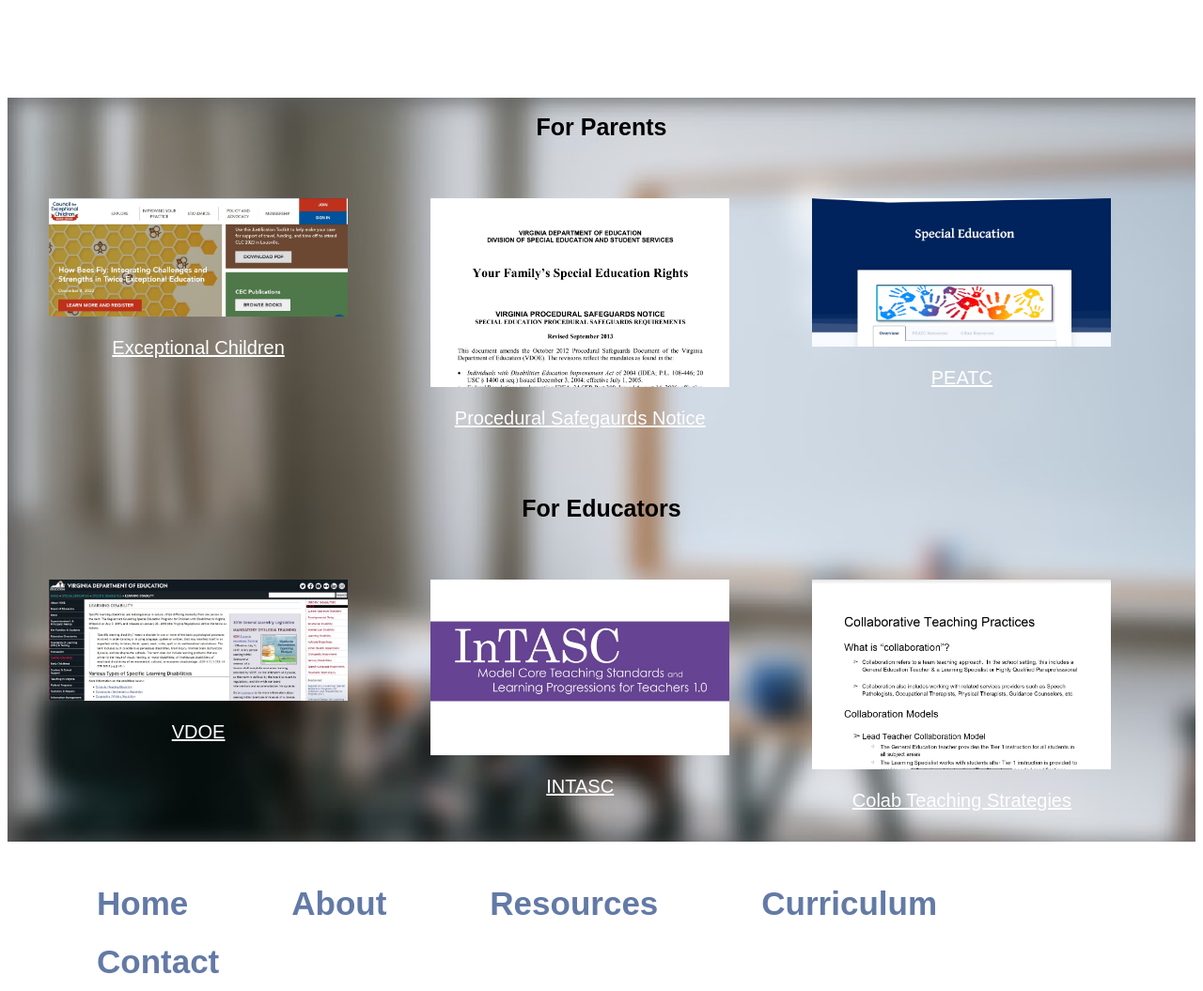
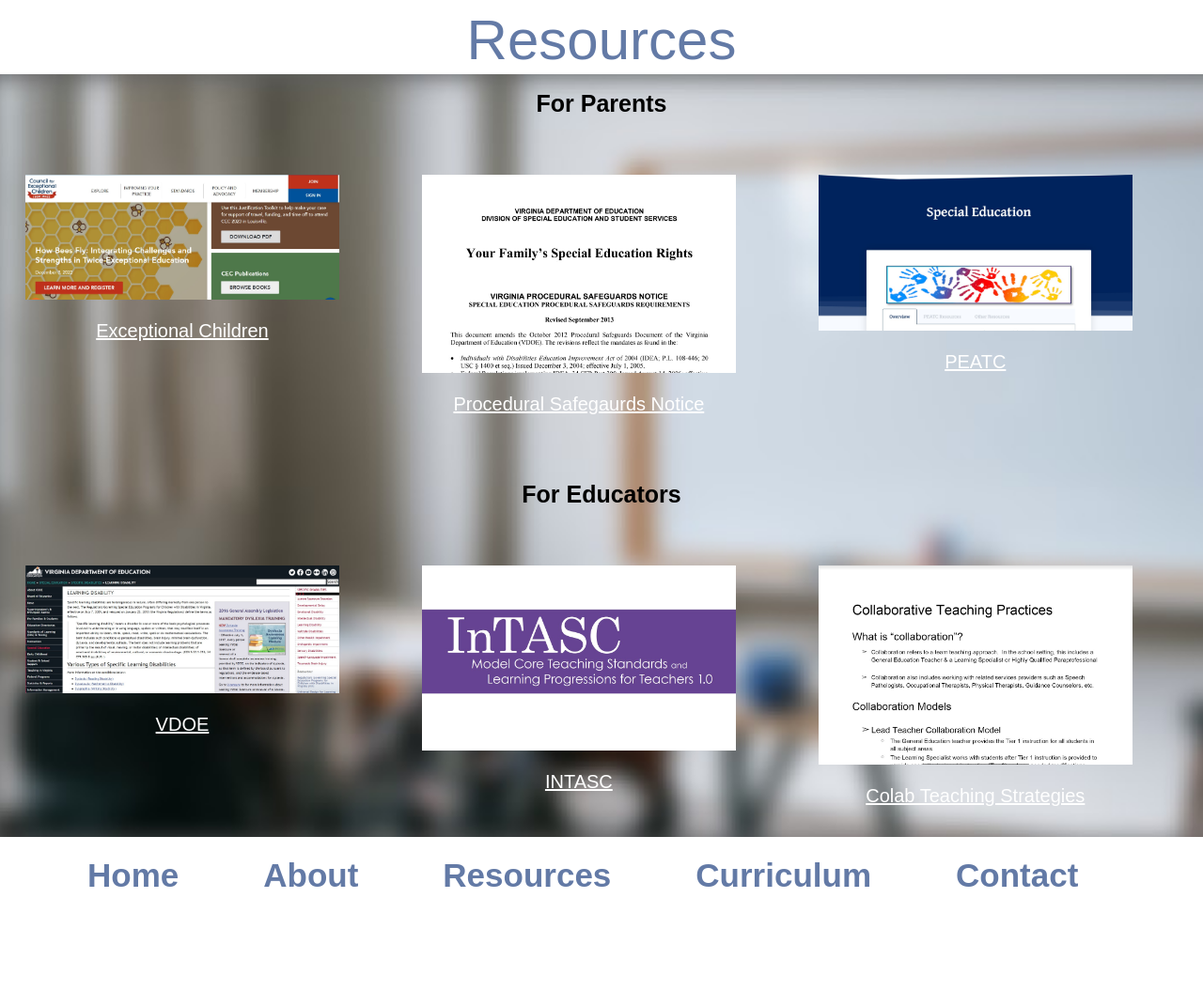
Before and after one commit to eas28797/rachel-franks-website, a plain HTML site: page resources.html in a window 1280 px wide. Shown: the whole page at 94% size. After the commit the page ends 963 px from the top, so only its background shows below. Drawn offline with Linux system fonts and the light colour scheme; files that its build step writes are made by us from their sources; a web font is replaced by a local one.

Commit message:
Update style3.css

```diff
--- a/css/style3.css
+++ b/css/style3.css
@@ -10,6 +10,10 @@
 	text-align: center;
 }
 
+a.header{
+text-decoration: none;
+color: #637AA6;
+}
 h1{
 	font-size: 25px;
 	line-height: 62px;
@@ -20,9 +24,10 @@
 
 }
 section{
-	background-image: url('../images/classroom2.png');
+	background-image: url("images/classroom2.jpg");
 	background-repeat: no-repeat;
 	background-size: cover;
+	margin: -25px;
 }
 nav{
 	font-size: 35px;
@@ -40,7 +45,7 @@
 nav ul li a{
 	color: #637AA6;
 	text-decoration: none;
-	margin: 55px;
+	margin: 45px;
 }
 
 nav ul li a:hover{
@@ -76,6 +81,7 @@
 a:hover{
 	color:#637AA6;
 }
+
 .grow img{
 transition: 1s ease;
 }
```
